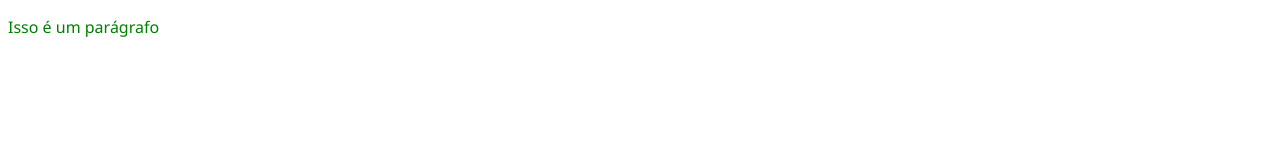
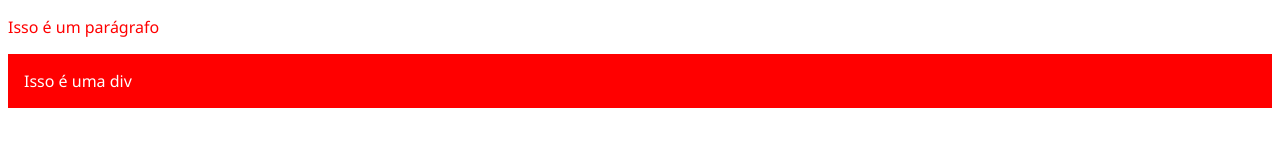
Before and after one commit to Jonathan-Developer1/pbr-diw-4963101-exemplo-01, a plain HTML site: page index.html in a window 1280 px wide. Drawn offline with Linux system fonts and the light colour scheme.

Commit message:
Adicionando DIV

```diff
--- a/index.html
+++ b/index.html
@@ -6,10 +6,26 @@
     <meta name="viewport" content="width=device-width, initial-scale=1.0">
     <title>Exemplo 1</title>
     <link rel="stylesheet" href="estilo.css">
+    <style>
+        p {
+            color: blue;
+        }
+
+        #premeira-div{
+            background-color: red;
+            color: white;
+            padding: 1rem;
+        }
+    </style>
 </head>
 
 <body>
-    <p>Isso é um parágrafo</p>
+    <p style="color: red;">Isso é um parágrafo</p>
+
+    <div id="premeira-div">
+        Isso é uma div
+    </div>
+
 </body>
 
 </html>
```
